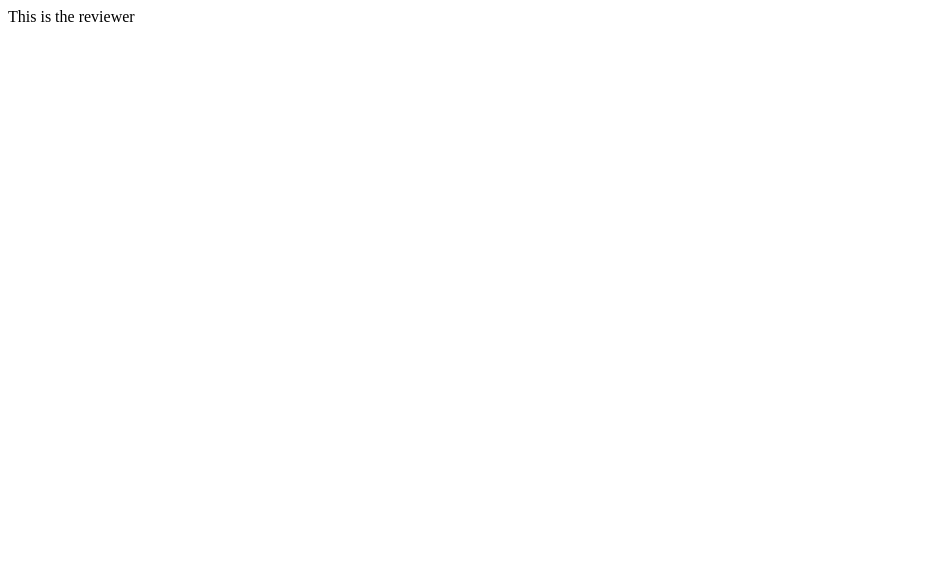
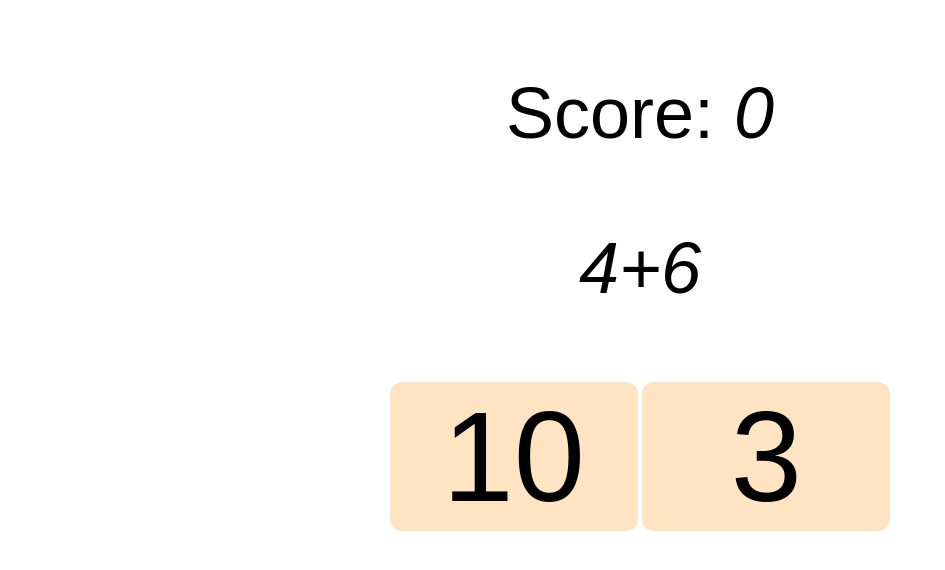
Before and after one commit to tjpbataller/reviewer, a plain HTML site: page index.html in a window 1280 px wide. Shown: the whole page, without its empty margins (0-945 px from the left). Drawn offline with nearby package versions, Linux system fonts and the light colour scheme.

Commit message:
added style

```diff
--- a/index.html
+++ b/index.html
@@ -3,9 +3,18 @@
 <head>
     <meta charset="UTF-8">
     <meta name="viewport" content="width=device-width, initial-scale=1.0">
+    <link rel="stylesheet" href="https://necolas.github.io/normalize.css/latest/normalize.css">
+    <link rel="stylesheet" href="style.css">
+    <script src="https://ajax.googleapis.com/ajax/libs/jquery/3.7.1/jquery.min.js"></script>
+    <script src="action.js"></script>
     <title>Reviewer</title>
 </head>
 <body>
-    This is the reviewer
+    <div id="container">
+        <p>Score: <i id="score">0</i></p>
+        <p><i id="num1">4</i><i id="operator">+</i><i id="num2">6</i></p>
+        <button>10</button>
+        <button>3</button>
+    </div>
 </body>
 </html>
--- /dev/null
+++ b/style.css
@@ -0,0 +1,32 @@
+* {
+    font-family: sans-serif;
+}
+div#container {
+    width: 100%;
+    height: 100%;
+    text-align: center;
+}
+p {
+    font-size: 72px;
+}
+button {
+    display: inline-block;
+    font-size: 128px;
+    min-width: 248px;
+    min-height: 80px;
+    cursor: pointer;
+    border: none;
+    border-radius: 12px;
+    background-color: bisque;
+}
+button:hover {
+    background-color: rgb(249, 196, 131);
+}
+button.correct {
+    background-color: #00ff00;
+    color:rgb(8, 52, 8);
+}
+button.wrong {
+    background-color: #ff0000;
+    color: #eee;
+}
```
Also changed, not shown: action.js (added).
